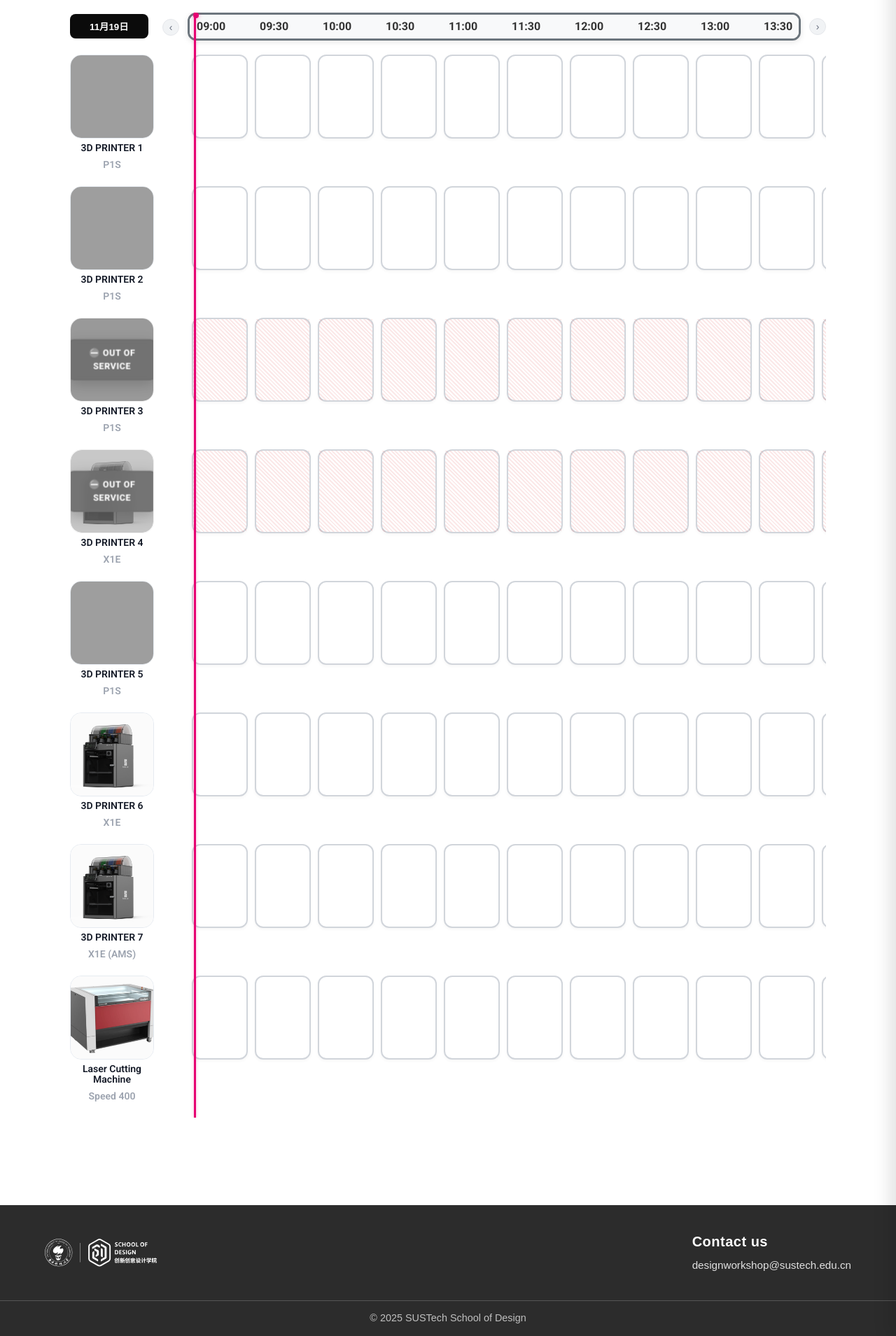
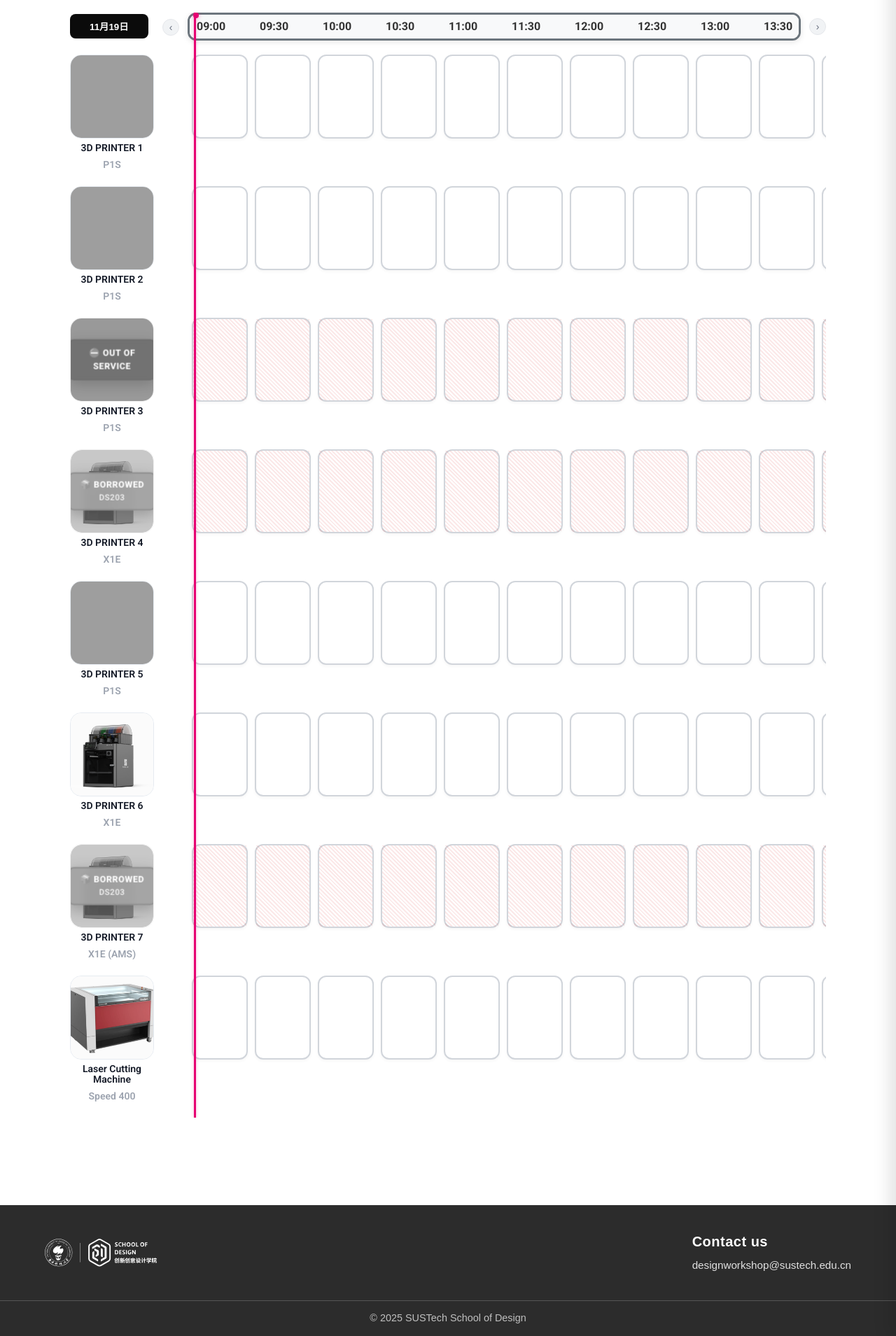
Before and after one commit to Immersive-Design-Group/SD-Workshop-Website, a Jekyll site: the page built from reservatiom.html.md, in a window 1280 px wide. Shown: the part 724-2633 px from the top of the page at 70% size. Built offline with Jekyll 4.4.1, drawn with Linux system fonts in a browser that asks for light colours; some web fonts are replaced; a script that is not in the unit is left out; grey boxes are pictures that could not be loaded.

Commit message:
Equipment Status Added

```diff
--- a/assets/css/reservation.css
+++ b/assets/css/reservation.css
@@ -979,6 +979,20 @@ body .reservation-container #rsv-rows .equip-row {
   border: 2px solid #7f1d1d;
 }
 
+.equip-status--borrowed {
+  background: rgba(59, 130, 246, 0.95);
+  color: white;
+  border: 2px solid #2563eb;
+  line-height: 1.3;
+  padding: 8px 12px;
+}
+
+.equip-status--borrowed span {
+  display: block;
+  margin-top: 2px;
+  opacity: 0.95;
+}
+
 /* Broken equipment row styling */
 .equip-row--broken .equip-thumb {
   opacity: 0.7;
--- a/assets/js/reservation.js
+++ b/assets/js/reservation.js
@@ -713,7 +713,7 @@
       row.className = 'equip-row';
 
       // Check equipment status
-      const isEquipmentBroken = eq.status === 'broken' || eq.status === 'maintenance' || eq.status === 'out_of_service';
+      const isEquipmentBroken = eq.status === 'broken' || eq.status === 'maintenance' || eq.status === 'out_of_service' || eq.status === 'borrowed';
 
       if (isEquipmentBroken) {
         row.className = 'equip-row equip-row--broken';
@@ -732,6 +732,9 @@
         statusBadge = '<div class="equip-status equip-status--maintenance">🔧 MAINTENANCE</div>';
       } else if (eq.status === 'out_of_service') {
         statusBadge = '<div class="equip-status equip-status--out-of-service">⛔ OUT OF SERVICE</div>';
+      } else if (eq.status === 'borrowed') {
+        const borrowerText = eq.borrower || 'Borrowed';
+        statusBadge = `<div class="equip-status equip-status--borrowed">📦 BORROWED<br><span style="font-size: 11px; font-weight: 500;">${borrowerText}</span></div>`;
       }
 
       left.innerHTML = `
@@ -831,8 +834,9 @@
             e.preventDefault();
 
             // Prevent selection if equipment is broken
-            if (eq.status === 'broken' || eq.status === 'maintenance' || eq.status === 'out_of_service') {
-              showError(`Cannot select slots for ${eq.name} - Equipment is currently ${eq.status.replace('_', ' ')}.`);
+            if (eq.status === 'broken' || eq.status === 'maintenance' || eq.status === 'out_of_service' || eq.status === 'borrowed') {
+              const statusText = eq.status === 'borrowed' && eq.borrower ? `borrowed (${eq.borrower})` : eq.status.replace('_', ' ');
+              showError(`Cannot select slots for ${eq.name} - Equipment is currently ${statusText}.`);
               return;
             }
 
@@ -861,8 +865,8 @@
               }
 
               if (isDragging) {
-                // Prevent selection if equipment is broken
-                if (eq.status === 'broken' || eq.status === 'maintenance' || eq.status === 'out_of_service') {
+                // Prevent selection if equipment is broken/borrowed
+                if (eq.status === 'broken' || eq.status === 'maintenance' || eq.status === 'out_of_service' || eq.status === 'borrowed') {
                   return;
                 }
 
@@ -885,8 +889,9 @@
             e.preventDefault();
 
             // Prevent selection if equipment is broken
-            if (eq.status === 'broken' || eq.status === 'maintenance' || eq.status === 'out_of_service') {
-              showError(`Cannot select slots for ${eq.name} - Equipment is currently ${eq.status.replace('_', ' ')}.`);
+            if (eq.status === 'broken' || eq.status === 'maintenance' || eq.status === 'out_of_service' || eq.status === 'borrowed') {
+              const statusText = eq.status === 'borrowed' && eq.borrower ? `borrowed (${eq.borrower})` : eq.status.replace('_', ' ');
+              showError(`Cannot select slots for ${eq.name} - Equipment is currently ${statusText}.`);
               return;
             }
 
@@ -939,8 +944,8 @@
             e.preventDefault();
             e.stopPropagation();
 
-            // Prevent selection if equipment is broken
-            if (eq.status === 'broken' || eq.status === 'maintenance' || eq.status === 'out_of_service') {
+            // Prevent selection if equipment is broken/borrowed
+            if (eq.status === 'broken' || eq.status === 'maintenance' || eq.status === 'out_of_service' || eq.status === 'borrowed') {
               return;
             }
 
@@ -964,8 +969,9 @@
             e.preventDefault();
 
             // Prevent selection if equipment is broken
-            if (eq.status === 'broken' || eq.status === 'maintenance' || eq.status === 'out_of_service') {
-              showError(`Cannot select slots for ${eq.name} - Equipment is currently ${eq.status.replace('_', ' ')}.`);
+            if (eq.status === 'broken' || eq.status === 'maintenance' || eq.status === 'out_of_service' || eq.status === 'borrowed') {
+              const statusText = eq.status === 'borrowed' && eq.borrower ? `borrowed (${eq.borrower})` : eq.status.replace('_', ' ');
+              showError(`Cannot select slots for ${eq.name} - Equipment is currently ${statusText}.`);
               return;
             }
 
@@ -1022,8 +1028,8 @@
           cell.addEventListener('touchend', (e) => {
       e.preventDefault();
 
-            // Prevent selection if equipment is broken
-            if (eq.status === 'broken' || eq.status === 'maintenance' || eq.status === 'out_of_service') {
+            // Prevent selection if equipment is broken/borrowed
+            if (eq.status === 'broken' || eq.status === 'maintenance' || eq.status === 'out_of_service' || eq.status === 'borrowed') {
               return;
             }
 
@@ -1326,7 +1332,7 @@
           console.log('Global touch move - isDragging is true, updating selection for slot', slotIndex);
 
           // Prevent selection if equipment is broken
-          if (currentEquipment.status === 'broken' || currentEquipment.status === 'maintenance' || currentEquipment.status === 'out_of_service') {
+          if (currentEquipment.status === 'broken' || currentEquipment.status === 'maintenance' || currentEquipment.status === 'out_of_service' || currentEquipment.status === 'borrowed') {
             return;
           }
 
@@ -1674,9 +1680,10 @@
   function openModalWithSelectedSlots(eq) {
     if (selectedSlots.size === 0) return;
 
-    // Check if equipment is broken/out of service
-    if (eq.status === 'broken' || eq.status === 'maintenance' || eq.status === 'out_of_service') {
-      showError(`Cannot book ${eq.name} - Equipment is currently ${eq.status.replace('_', ' ')}.`);
+    // Check if equipment is broken/out of service/borrowed
+    if (eq.status === 'broken' || eq.status === 'maintenance' || eq.status === 'out_of_service' || eq.status === 'borrowed') {
+      const statusText = eq.status === 'borrowed' && eq.borrower ? `borrowed (${eq.borrower})` : eq.status.replace('_', ' ');
+      showError(`Cannot book ${eq.name} - Equipment is currently ${statusText}.`);
       return;
     }
 
```
Also changed, not shown: EQUIPMENT_STATUS_GUIDE.md (+17 -2 lines), _data/reservation.yml (+6 -3 lines).
